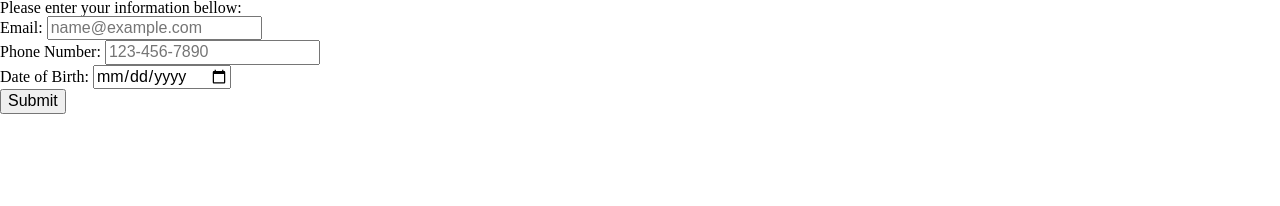
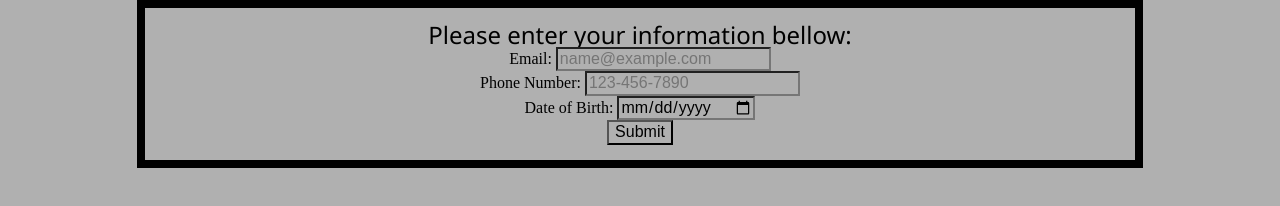
Before and after one commit to mkurchitskiy-itmd-362/lab2, a plain HTML site: page index.html in a window 1280 px wide. Drawn offline with Linux system fonts and the light colour scheme.

Commit message:
Added Background color and centered the form

```diff
--- a/css/screen.css
+++ b/css/screen.css
@@ -0,0 +1,17 @@
+* {
+    background-color: rgb(176, 176, 176);
+    font-size: 1em;
+}
+
+h1 {
+    font-size: 1.5em;
+    font-family:'Segoe UI', Tahoma, Geneva, Verdana, sans-serif
+}
+
+#form {
+    border: 0.5em solid black;
+    padding: 15px;
+    margin: auto;
+    width:75%;
+    text-align: center;
+}
--- a/index.html
+++ b/index.html
@@ -8,8 +8,8 @@
   <link rel="stylesheet" media="screen" href="css/screen.css" />
 </head>
 <body>
-  <h1>Please enter your information bellow:</h1>
-  <form>
+  <form id="form">
+    <h1>Please enter your information bellow:</h1>
     <div id="email_input">
       <label for="email">Email:</label>
       <input type="text" name="email" id="email" placeholder="name@example.com">
```
